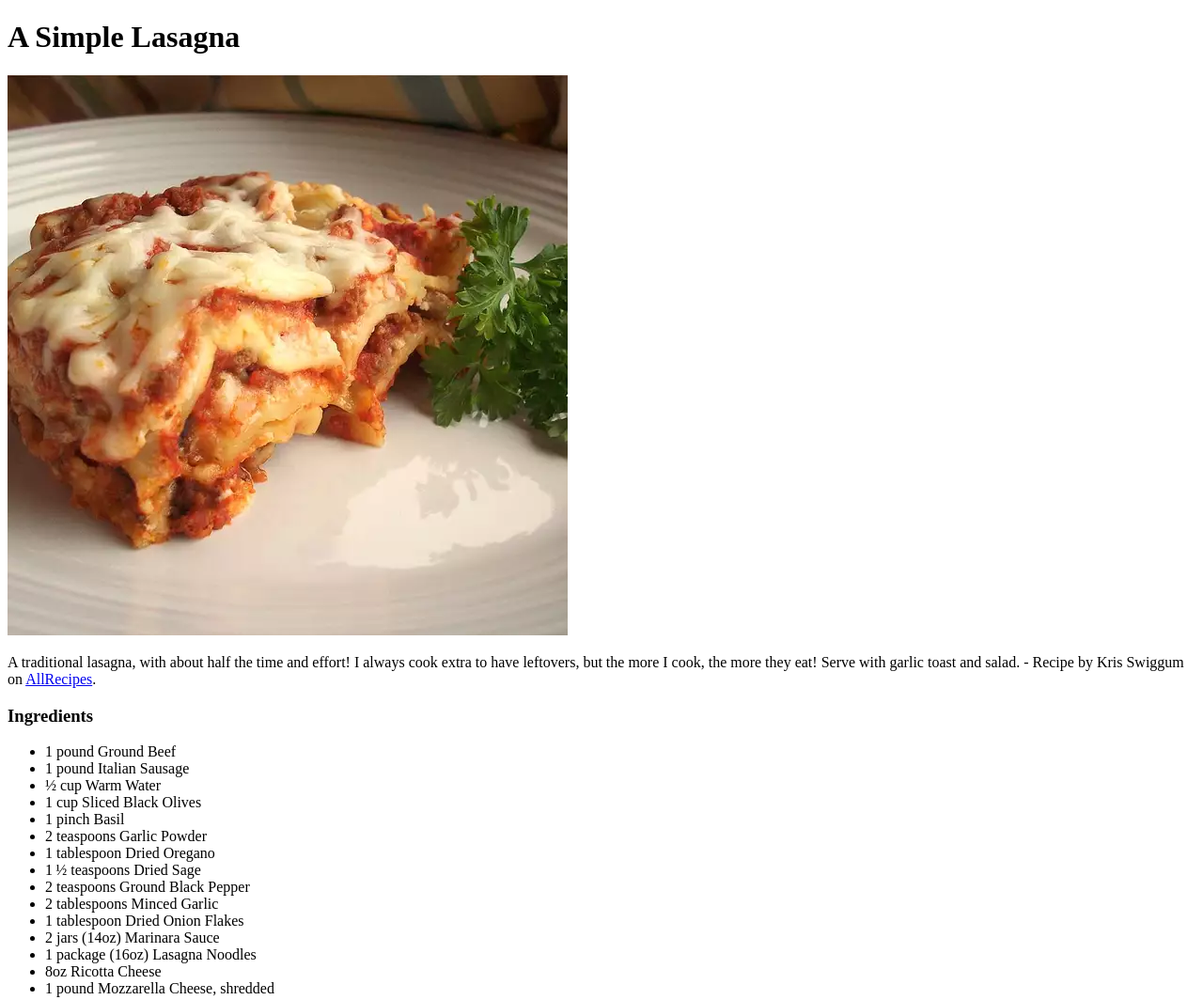
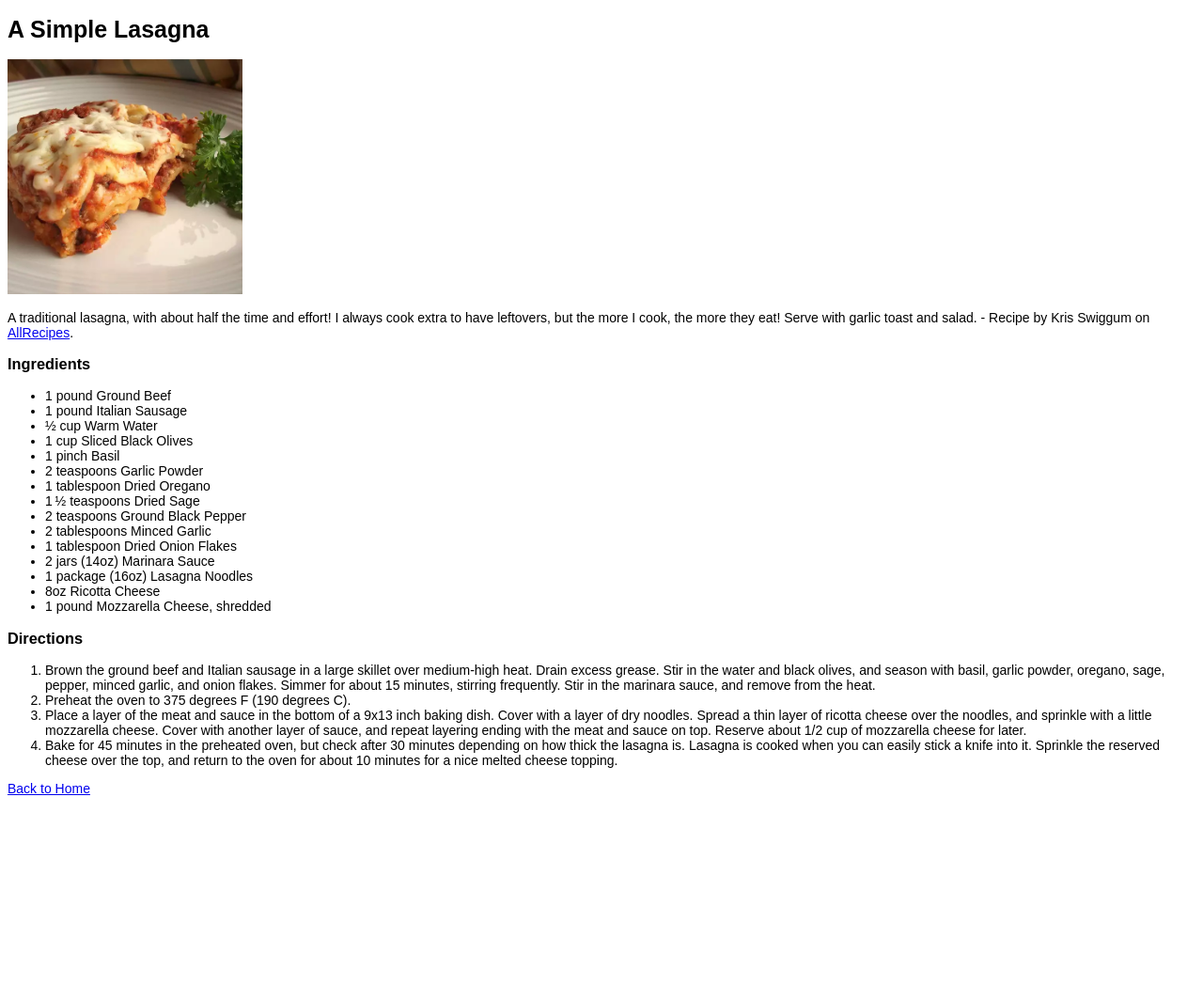
Before and after one commit to wowbritt/odin-recipes, a plain HTML site: page recipes/lasagna.html in a window 1280 px wide. Shown: the top 1064 px of the page at 94% size. After the commit the page ends 855 px from the top, so only its background shows below. Drawn offline with Linux system fonts and the light colour scheme; a web font is replaced by a local one.

Commit message:
css created
created css file, added basic structure & styles, added a back to main page link for recipe pages

```diff
--- a/recipes/lasagna.html
+++ b/recipes/lasagna.html
@@ -4,13 +4,14 @@
     <meta charset="UTF-8">
     <meta http-equiv="X-UA-Compatible" content="IE=edge">
     <meta name="viewport" content="width=device-width, initial-scale=1.0">
+    <link rel="stylesheet" href="../styles.css">
     <title>Recipes Project - Lasagna</title>
 </head>
 <body>
     <div id="header">
-        <h1>A Simple Lasagna</h1>
+        <h1 class="title">A Simple Lasagna</h1>
         <img src="../images/lasagna.png" alt="a picture of a serving of lasagna">
-        <p>A traditional lasagna, with about half the time and effort! I always cook extra to have leftovers, but the more I cook, the more they eat! Serve with garlic toast and salad. - Recipe by Kris Swiggum on <a href="https://www.allrecipes.com/recipe/75654/simply-traditional-lasagna/">AllRecipes</a>.</p>
+        <p class="desc">A traditional lasagna, with about half the time and effort! I always cook extra to have leftovers, but the more I cook, the more they eat! Serve with garlic toast and salad. - Recipe by Kris Swiggum on <a href="https://www.allrecipes.com/recipe/75654/simply-traditional-lasagna/">AllRecipes</a>.</p>
     </div>
 
         <div id="ingredients">
@@ -42,5 +43,9 @@
                 <li>Bake for 45 minutes in the preheated oven, but check after 30 minutes depending on how thick the lasagna is. Lasagna is cooked when you can easily stick a knife into it. Sprinkle the reserved cheese over the top, and return to the oven for about 10 minutes for a nice melted cheese topping.</li>
             </ol>
         </div>
+
+        <div id="footer">
+            <a href="../index.html">Back to Home</a>
+        </div>
 </body>
 </html>
--- /dev/null
+++ b/styles.css
@@ -0,0 +1,49 @@
+
+@import url('https://fonts.googleapis.com/css2?family=ABeeZee:ital@0;1&family=Charis+SIL:wght@400;700&display=swap');
+
+/* universal */
+
+body {
+    font-family: 'ABeeZee', sans-serif;
+    font-size: 14px;
+}
+
+h1 h2 h3 h4 h5 h6 {
+    font-family: 'Charis SIL', serif;
+}
+
+.title {
+    font-size: 25px;
+}
+
+img {
+    max-width: 250px;
+}
+
+/* index.html */
+
+.nav {
+
+}
+
+/* recipe pages */
+
+#header {
+    x
+}
+
+.desc {
+    x
+}
+
+#ingredients {
+    x
+}
+
+#directions {
+    x
+}
+
+#footer {
+    x
+}
```
Also changed, not shown: index.html (+12 -6 lines), recipes/guac.html (+7 -2 lines), recipes/mimosa.html (+7 -2 lines).
